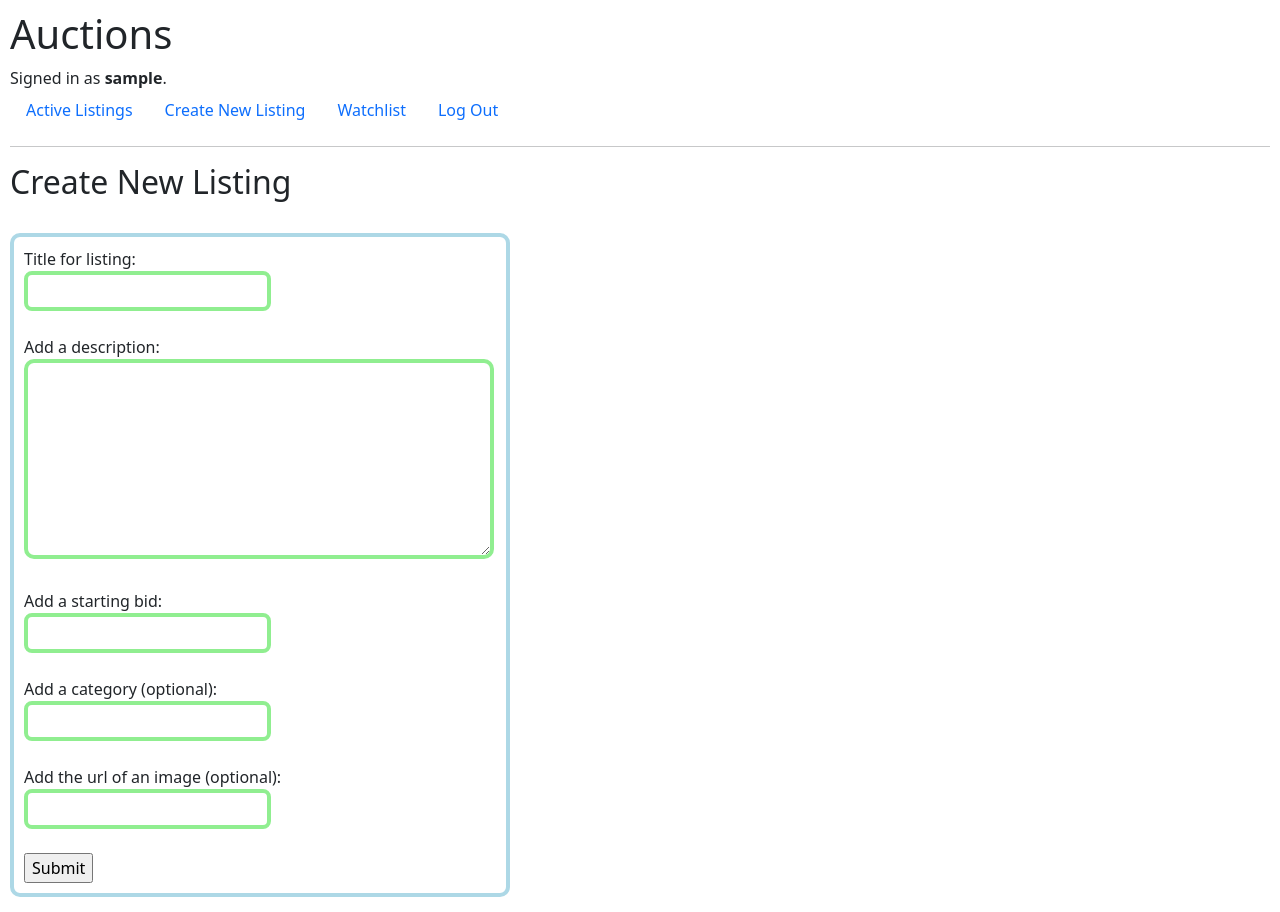
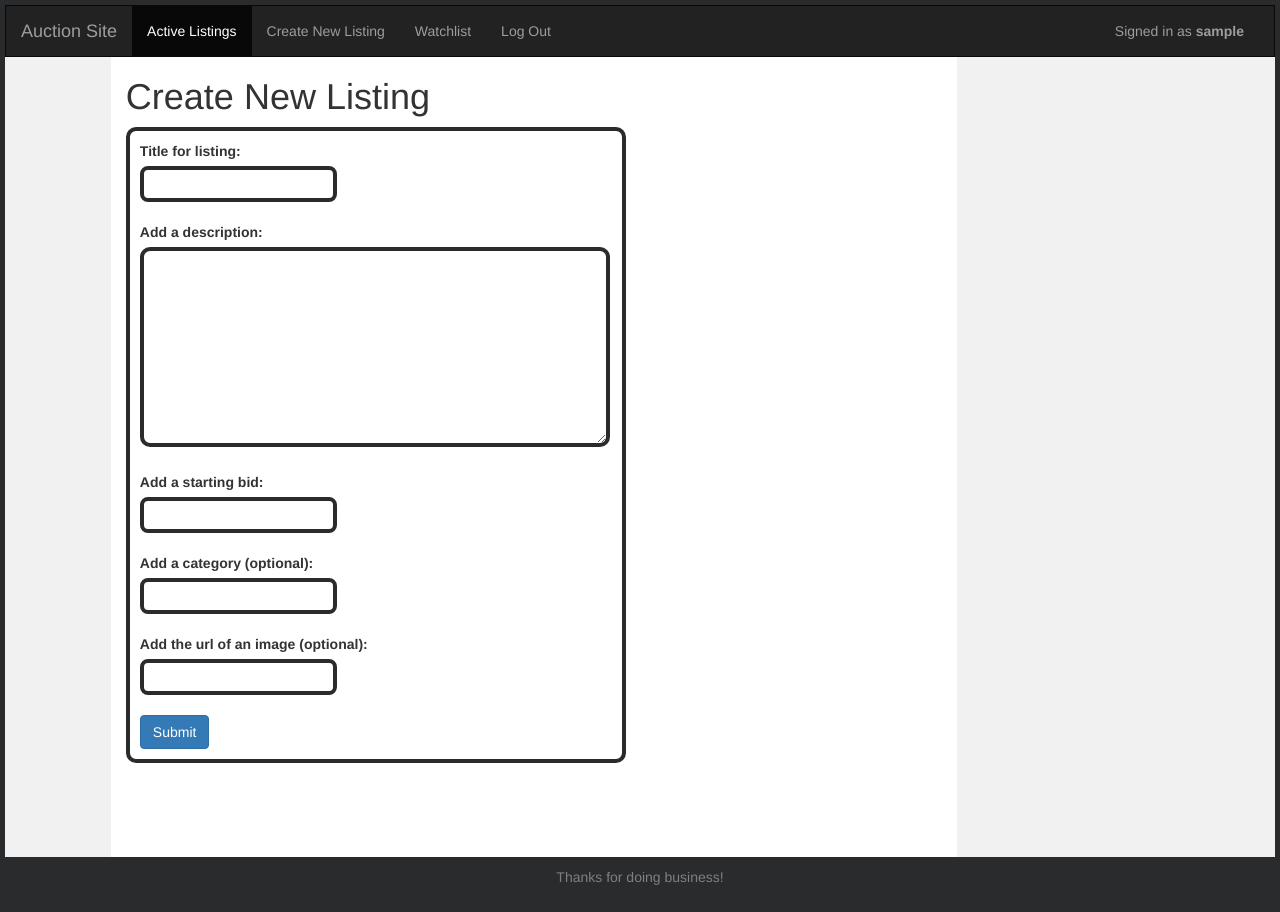
Before and after one commit to minprog-platforms/project-commerce-django-LarsKinkel, a Django app: page /createlisting in a window 1280 px wide. Run offline with Django 3.2, Linux system fonts and the light colour scheme; the visitor is signed in with stand-in values (Sample User, id 1); some libraries are stand-ins or nearby versions.

Commit message:
last layout changes, categories now fixed

```diff
--- a/auctions/static/auctions/styles.css
+++ b/auctions/static/auctions/styles.css
@@ -1,27 +1,29 @@
 body {
-    padding: 10px;
+    padding: 0px;
+    border: 5px solid #292b2c;
 }
 
 a {
     text-decoration: none;
 }
+
 textarea {
     width: 470px;
     height: 200px;
-    border: 4px solid lightgreen;
+    border: 4px solid #292b2c;
     border-radius: 10px;
     padding: 10px;
 }
 
 .searchbar {
-    border: 4px solid lightgreen;
+    border: 4px solid #292b2c;
     border-radius: 8px;
     padding: 4px;
 }
 
 .prev {
     width: 400px;
-    border: 4px solid lightgreen;
+    border: 4px solid #292b2c;
     border-radius: 8px;
     padding: 4px;
     text-align: center;
@@ -29,21 +31,58 @@ textarea {
 
 .create {
     width: 500px;
-    border: 4px solid lightblue;
+    border: 4px solid #292b2c;
     border-radius: 10px;
     padding: 10px;
 }
 
 .succesbid {
-    color: green;
+    color: #5cb85c;
 }
 
 .errorbid {
-    color: red;
+    color: #d9534f;
 }
 
 .bidbar {
-    border: 4px solid lightblue;
+    border: 4px solid black;
     border-radius: 8px;
     padding: 4px;
 }
+
+/* Styling for layout, coming from bootstrap */
+/* Remove the navbar's default margin-bottom and rounded borders */
+.navbar {
+  margin-bottom: 0;
+  border-radius: 0;
+}
+
+/* Set height of the grid so .sidenav can be 100% (adjust as needed) */
+.row.content {height: 800px}
+
+/* Set gray background color and 100% height */
+.sidenav {
+  padding-top: 20px;
+  background-color: #f1f1f1;
+  height: 100%;
+}
+
+.sideblank {
+    background-color: #f1f1f1;
+    height: 100%;
+}
+/* Set black background color, white text and some padding */
+footer {
+  background-color: #292b2c;
+  color: #7c8184;
+  padding: 10px;
+}
+
+/* On small screens, set height to 'auto' for sidenav and grid */
+@media screen and (max-width: 767px) {
+  .sidenav {
+    height: auto;
+    padding: 15px;
+  }
+  .row.content {height:auto;}
+}
--- a/auctions/templates/auctions/createlisting.html
+++ b/auctions/templates/auctions/createlisting.html
@@ -1,8 +1,13 @@
 {% extends "auctions/layout.html" %}
 
 {% block body %}
-    <h2>Create New Listing</h2>
-    <br>
+
+    <div class="container-fluid text-center">
+        <div class="row content">
+            <div class="col-sm-1 sidenav">
+            </div>
+            <div class="col-sm-8 text-left">
+                <h1>Create New Listing</h1>
                 <div class="create">
                     <form action="{% url 'createlisting' %}" method="post">
                         {% csrf_token %}
@@ -21,8 +26,14 @@
                         <label for="image">Add the url of an image (optional):</label><br>
                         <input class="searchbar" type="text" name="image" id="image"><br>
                         <br>
-            <input type="submit">
+                        <input type="submit" class="btn btn-primary">
                         <br>
                     </form>
+                </div><br>
             </div>
+            <div class="col-sm-3 sidenav">
+            </div>
+        </div>
+    </div>
+
 {% endblock %}
--- a/auctions/templates/auctions/layout.html
+++ b/auctions/templates/auctions/layout.html
@@ -4,11 +4,16 @@
 <html lang="en">
     <head>
         <title>{% block title %}Auctions{% endblock %}</title>
-        <link href="https://cdn.jsdelivr.net/npm/bootstrap@5.0.0-beta2/dist/css/bootstrap.min.css" rel="stylesheet" integrity="sha384-BmbxuPwQa2lc/FVzBcNJ7UAyJxM6wuqIj61tLrc4wSX0szH/Ev+nYRRuWlolflfl" crossorigin="anonymous">
+        <!-- <link href="https://cdn.jsdelivr.net/npm/bootstrap@5.0.0-beta2/dist/css/bootstrap.min.css" rel="stylesheet" integrity="sha384-BmbxuPwQa2lc/FVzBcNJ7UAyJxM6wuqIj61tLrc4wSX0szH/Ev+nYRRuWlolflfl" crossorigin="anonymous"> -->
+        <meta charset="utf-8">
+        <meta name="viewport" content="width=device-width, initial-scale=1">
+        <link rel="stylesheet" href="https://maxcdn.bootstrapcdn.com/bootstrap/3.4.1/css/bootstrap.min.css">
+        <script src="https://ajax.googleapis.com/ajax/libs/jquery/3.6.1/jquery.min.js"></script>
+        <script src="https://maxcdn.bootstrapcdn.com/bootstrap/3.4.1/js/bootstrap.min.js"></script>
         <link href="{% static 'auctions/styles.css' %}" rel="stylesheet">
     </head>
     <body>
-        <h1>Auctions</h1>
+        <!-- <h1>Auctions</h1>
         <div>
             {% if user.is_authenticated %}
                 Signed in as <strong>{{ user.username }}</strong>.
@@ -16,7 +21,9 @@
                 Not signed in.
             {% endif %}
         </div>
-        <ul class="nav">
+
+        <nav class="navbar navbar-expand-sm bg-dark navbar-dark">
+            <ul class="navbar-nav">
                 <li class="nav-item">
                     <a class="nav-link" href="{% url 'index' %}">Active Listings</a>
                 </li>
@@ -40,7 +47,51 @@
                 {% endif %}
             </ul>
             <hr>
+        </nav> -->
+
+        <nav class="navbar navbar-inverse">
+          <div class="container-fluid">
+            <div class="navbar-header">
+              <button type="button" class="navbar-toggle" data-toggle="collapse" data-target="#myNavbar">
+                <span class="icon-bar"></span>
+                <span class="icon-bar"></span>
+                <span class="icon-bar"></span>
+              </button>
+              <div class="navbar-brand">Auction Site </div>
+            </div>
+            <div class="collapse navbar-collapse" id="myNavbar">
+              <ul class="nav navbar-nav">
+
+                <li class="active"><a href="{% url 'index' %}">Active Listings</a></li>
+                {% if user.is_authenticated %}
+                    <li><a class="nav-link" href="{% url 'createlisting' %}">Create New Listing</a></li>
+                    <li><a class="nav-link" href="{% url 'watchlist' %}">Watchlist</a></li>
+                    <li><a class="nav-link" href="{% url 'logout' %}">Log Out</a></li>
+                {% endif %}
+              </ul>
+              <ul class="nav navbar-nav navbar-right">
+                    {% if user.is_authenticated %}
+                        <li><a href="#">Signed in as <strong>{{ user.username }}</strong></a></li>
+                    {% else %}
+                        <li> <a href="#">You are not signed in:</strong></a></li>
+                        <li><a href="{% url 'login' %}"><span class="glyphicon glyphicon-log-in"></span> Login</a></li>
+                        <li><a href="{% url 'register' %}">Register</a></li>
+                    {% endif %}
+                    <!-- {% if not user.is_authenticated %}
+                        <li><a class="nav-link" href="{% url 'login' %}">Log In</a></li>
+                        <li><a class="nav-link" href="{% url 'register' %}">Register</a></li>
+                    {% endif %} -->
+              </ul>
+            </div>
+          </div>
+        </nav>
+
+
+
         {% block body %}
         {% endblock %}
     </body>
+    <footer class="container-fluid text-center bg-dark ">
+      <p>Thanks for doing business!</p>
+    </footer>
 </html>
```
Also changed, not shown: auctions/templates/auctions/index.html (+12 -2 lines), auctions/templates/auctions/listing.html (+50 -34 lines), auctions/templates/auctions/watchlist.html (+17 -9 lines). Lines whose indentation alone changed are shown as unchanged.
